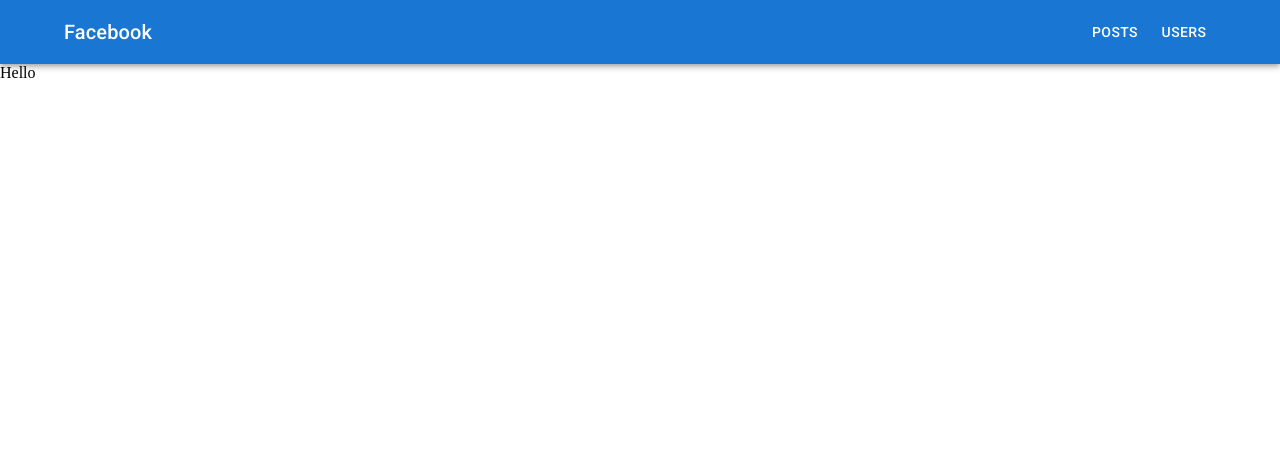
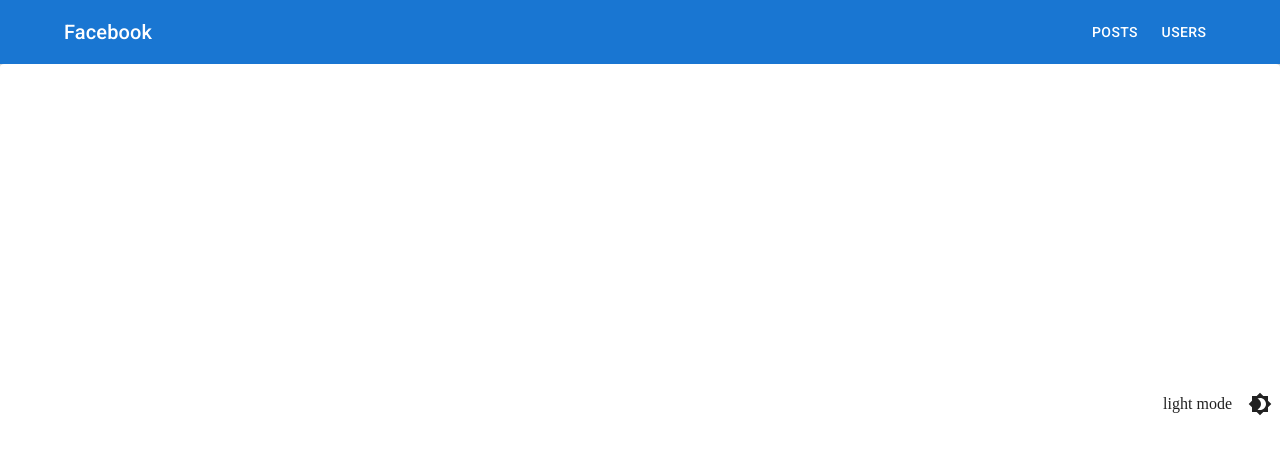
Before and after one commit to nishanth-2001/post_comment_app, a React (Vite) app: page / in a window 1280 px wide. Shown: the top 454 px of the page. Built offline with nearby package versions, Linux system fonts and the light colour scheme.

Commit message:
dark mode added partially

```diff
--- a/src/screens/home.jsx
+++ b/src/screens/home.jsx
@@ -1,12 +1,66 @@
-const HomePage = () => {
-    return (
-        <>
+import * as React from 'react';
+import IconButton from '@mui/material/IconButton';
+import Box from '@mui/material/Box';
+import { useTheme, ThemeProvider, createTheme } from '@mui/material/styles';
+import Brightness4Icon from '@mui/icons-material/Brightness4';
+import Brightness7Icon from '@mui/icons-material/Brightness7';
 
-        Hello
+const ColorModeContext = React.createContext({ toggleColorMode: () => { } });
 
+function MyApp() {
+  const theme = useTheme();
+  const colorMode = React.useContext(ColorModeContext);
+  return (
+    <Box
+      sx={{
+        display: 'flex',
+        width: '100%',
+        alignItems: 'center',
+        justifyContent: 'flex-end',
+        bgcolor: 'background.default',
+        color: 'text.primary',
+        borderRadius: 1,
 
-        </>
-    )
+      }}
+    >
+      {theme.palette.mode} mode
+      <IconButton sx={{
+        ml: 1,
+        my: 40
+
+      }} onClick={colorMode.toggleColorMode} color="inherit">
+        {theme.palette.mode === 'dark' ? <Brightness7Icon /> : <Brightness4Icon />}
+      </IconButton>
+    </Box>
+  );
 }
 
-export default HomePage
+export default function ToggleColorMode() {
+  const [mode, setMode] = React.useState('light');
+  const colorMode = React.useMemo(
+    () => ({
+      toggleColorMode: () => {
+        setMode((prevMode) => (prevMode === 'light' ? 'dark' : 'light'));
+      },
+    }),
+    [],
+  );
+
+  const theme = React.useMemo(
+    () =>
+      createTheme({
+        palette: {
+          mode,
+        },
+      }),
+    [mode],
+  );
+
+  return (
+    <ColorModeContext.Provider value={colorMode}>
+      <ThemeProvider theme={theme}>
+        <MyApp />
+      </ThemeProvider>
+    </ColorModeContext.Provider>
+  );
+}
```
